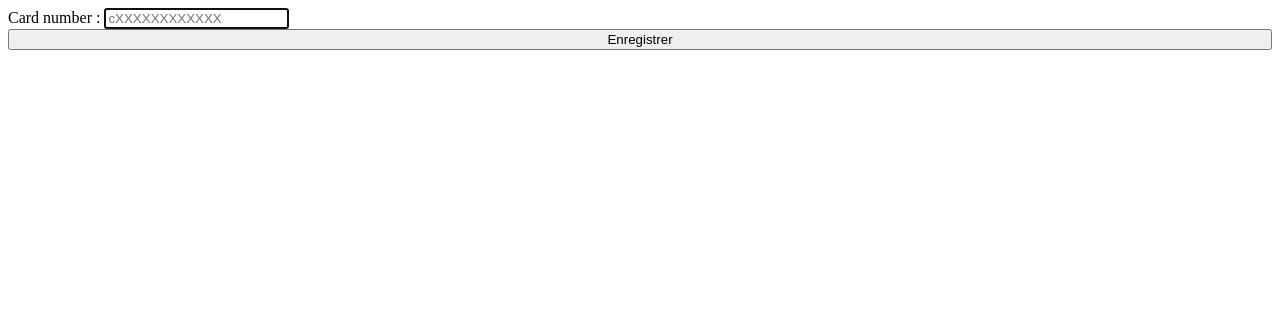
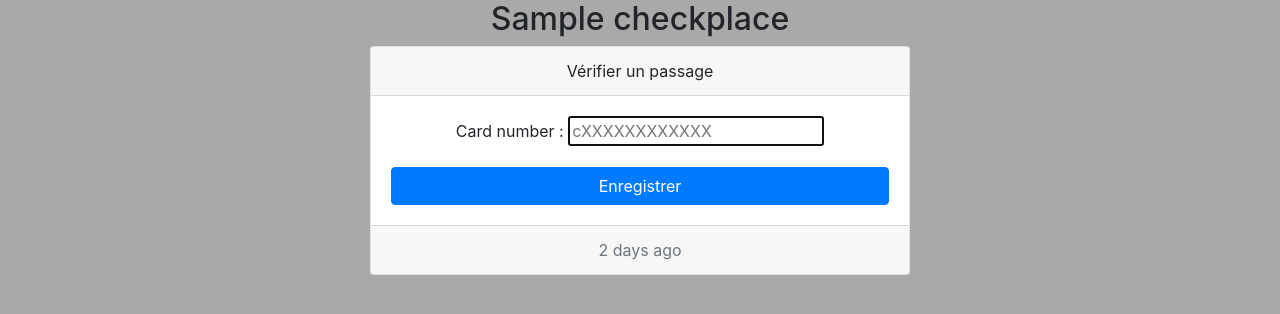
Before and after one commit to BdEINSALyon/va_checker, a Django app: page /add_check/1 in a window 1280 px wide. Shown: the top 314 px of the page. Run offline with Django 3.2, Linux system fonts and the light colour scheme; tables that the repository leaves empty hold one stand-in row (values such as "Sample post"); some libraries are stand-ins or nearby versions.

Commit message:
Add Check

```diff
--- a/checker/adhesion_api.py
+++ b/checker/adhesion_api.py
@@ -44,7 +44,7 @@ class AdhesionAPI():
             logger.warning("Token expiré, on réessaie")
             self.refresh_token(needsRefresh=True) #visiblement y'a pas de refresh token avec une Application "client credentials"
             r = requests.get(url, headers={'Authorization': "Bearer " + self.token['access_token']}, **kwargs)
-        if r.status_code not in [status.HTTP_200_OK, status.HTTP_201_CREATED, status.HTTP_202_ACCEPTED]:
+        if r.status_code not in [status.HTTP_200_OK, status.HTTP_201_CREATED, status.HTTP_202_ACCEPTED, status.HTTP_404_NOT_FOUND]:
             raise APIException("Une erreur est survenue lors de la connexion à un serveur externe")
         return r
         #try:
--- a/checker/models.py
+++ b/checker/models.py
@@ -5,6 +5,7 @@ from django.db import models
 class CheckPlace(models.Model):
     name = models.CharField(verbose_name='Nom', blank=False, max_length=255, null=False)
     is_active = models.BooleanField(verbose_name="Actif ?", default=True)
+    legit_delta = models.IntegerField(verbose_name="Temps min en minutes entre 2 passage", blank=False, null=False)
     def __str__(self):
         return self.name
     @property
--- a/checker/templates/checker/add_check_form.html
+++ b/checker/templates/checker/add_check_form.html
@@ -1,20 +1,49 @@
-<form method="post" action="">
-    {% csrf_token %}
-    {% for error in form.non_field_errors %}
-        <div class="form-group has-errors text-danger small">
-            {{error}}
+{% extends "base.html" %}
+{% block meta %}
+    {% if res.state != "begin" %}
+        <meta http-equiv="refresh" content="20; URL={% url "add_check" place.pk%}" />
+    {% endif %}
+{% endblock %}
+
+{% block content %}
+    <div class="row justify-content-md-center"><h2>{{place.name}}</h2></div>
+
+    {% if res.state != "begin" %}
+        {% if res.state == "cardnotfound" %}
+            <div class="jumbotron" style="background-color: lightcoral">
+            <h1 class="display-7">Carte VA non trouvée</h1>
+            <p class="lead">Carte : {{res.card_number}}</p>
+            </div>
+        {% elif res.state == "seemslegit" %}
+            <div class="jumbotron" style="background-color:forestgreen">
+            <h1 class="display-7">{% if res.gender == "M" %}<i class="fas fa-mars fa-lg"></i>{% elif res.gender == "W" %}<i class="fas fa-venus fa-lg"></i>{% endif %} {{res.first_name}} {{res.last_name}}</h1>
+            <p class="lead">Dernier passage : Il y a {{res.last_seen|timesince}} ({{res.last_seen}})</p>
         </div>
-    {% endfor %}
-    {% for field in form %}
-        <div class="form-group has-errors text-danger small">
-            {{field.errors}}
+        {% elif res.state == "seemsnotlegit" %}
+            <div class="jumbotron" style="background-color:darkorange">
+                <h1 class="display-5">Passé il y a peu !</h1>
+            <h1 class="display-7">{% if res.gender == "M" %}<i class="fas fa-mars fa-lg"></i>{% elif res.gender == "W" %}<i class="fas fa-venus fa-lg"></i>{% endif %} {{res.first_name}} {{res.last_name}}</h1>
+            <p class="lead">Dernier passage : Il y a {{res.last_seen|timesince}} ({{res.last_seen}})</p>
         </div>
-        <div class="form-group">
-        <label for="{{ field.id_for_label }}">{{ field.label_tag }}</label>
-            <small class="form-text text-muted">{{ field.help_text }}</small>
-            {{field}}
-
+        {% endif %}
+    {% endif %}
+    <div class="row justify-content-md-center">
+        <div class="col-6">
+            <div class="card text-center">
+                <div class="card-header">
+                    Vérifier un passage
+                </div>
+                <div class="card-body">
+                    <form method="post" action="">
+                        {% csrf_token %}
+                        {{form.as_p}}
+                        <button class="btn btn-primary" style="width:100%">Enregistrer</button>
+                    </form>
+                </div>
+              <div class="card-footer text-muted">
+                2 days ago
+              </div>
+            </div>
         </div>
-    {% endfor %}
-<button class="btn btn-primary" style="width:100%">Enregistrer</button>
-</form>
+    </div>
+{% endblock %}
--- a/checker/views.py
+++ b/checker/views.py
@@ -1,12 +1,49 @@
 from django.shortcuts import render
 from .forms import AddCheckForm
-from .models import CheckPlace
+from .models import CheckPlace, Check
+from checker.adhesion_api import AdhesionAPI
+from django.utils import timezone
+
 
 # Create your views here.
 def add_check(request, pk):
     form = AddCheckForm(request.POST or None)
     check_place = CheckPlace.objects.get(pk=pk)
     form.fields['card_number'].widget.attrs.update({'autofocus': 'autofocus','required': 'required', 'placeholder': 'cXXXXXXXXXXXX'})
+    res={}
     if form.is_valid():
-        member = form.cleaned_data['member']
-    return render(request, 'checker/add_check_form.html', {'form': form, 'place':check_place})
+        res['state']=True
+        card_number = form.cleaned_data['card_number']
+        res['card_number']=card_number
+        api=AdhesionAPI()
+        card=api.get_infos_card(card_number)
+        if(card is not None):
+            res['first_name'] = card['first_name']
+            res['last_name'] = card['last_name']
+            res['gender'] = card['gender']
+            res['valid_member'] = card['valid_member']
+            try:
+                passage = Check.objects.filter(student_id=card['member']).filter(check_place=check_place).latest('created_at')
+                res['last_seen'] = passage.created_at
+                delta_minutes=(timezone.now() - passage.created_at).seconds // 60
+                if(delta_minutes<check_place.legit_delta):
+                    res['state'] = "seemsnotlegit"
+                else:
+                    res['state'] = "seemslegit"
+            except Check.DoesNotExist:
+                passage=None
+                res['last_seen'] =None
+                res['state'] = "seemslegit"
+            check = Check()
+            check.student_id=card['member']
+            check.card_number=card_number
+            check.check_place=check_place
+            check.save()
+            request.POST=None
+            form = AddCheckForm(None)
+            form.fields['card_number'].widget.attrs.update({'autofocus': 'autofocus', 'required': 'required', 'placeholder': 'cXXXXXXXXXXXX'})
+        else:
+            res['state'] = "cardnotfound"
+    else:
+        res['state']="begin"
+    return render(request, 'checker/add_check_form.html', {'form': form, 'place':check_place, 'res':res})
--- /dev/null
+++ b/templates/base.html
@@ -0,0 +1,27 @@
+<!doctype html>
+<html lang="en">
+  <head>
+    <!-- Required meta tags -->
+    <meta charset="utf-8">
+    <meta name="viewport" content="width=device-width, initial-scale=1, shrink-to-fit=no">
+      {% block meta %}
+
+      {% endblock %}
+    <!-- Bootstrap CSS -->
+    <link rel="stylesheet" href="https://stackpath.bootstrapcdn.com/bootstrap/4.1.3/css/bootstrap.min.css" integrity="sha384-MCw98/SFnGE8fJT3GXwEOngsV7Zt27NXFoaoApmYm81iuXoPkFOJwJ8ERdknLPMO" crossorigin="anonymous">
+<link rel="stylesheet" href="https://use.fontawesome.com/releases/v5.5.0/css/all.css" integrity="sha384-B4dIYHKNBt8Bc12p+WXckhzcICo0wtJAoU8YZTY5qE0Id1GSseTk6S+L3BlXeVIU" crossorigin="anonymous">
+
+
+    <title>VA_Checker - {% block title %}Accueil{% endblock %}</title>
+  </head>
+  <body style="background-color: darkgray">
+    <div class="container">
+       {% block content %}{% endblock %}
+    </div>
+    <!-- Optional JavaScript -->
+    <!-- jQuery first, then Popper.js, then Bootstrap JS -->
+    <script src="https://code.jquery.com/jquery-3.3.1.slim.min.js" integrity="sha384-q8i/X+965DzO0rT7abK41JStQIAqVgRVzpbzo5smXKp4YfRvH+8abtTE1Pi6jizo" crossorigin="anonymous"></script>
+    <script src="https://cdnjs.cloudflare.com/ajax/libs/popper.js/1.14.3/umd/popper.min.js" integrity="sha384-ZMP7rVo3mIykV+2+9J3UJ46jBk0WLaUAdn689aCwoqbBJiSnjAK/l8WvCWPIPm49" crossorigin="anonymous"></script>
+    <script src="https://stackpath.bootstrapcdn.com/bootstrap/4.1.3/js/bootstrap.min.js" integrity="sha384-ChfqqxuZUCnJSK3+MXmPNIyE6ZbWh2IMqE241rYiqJxyMiZ6OW/JmZQ5stwEULTy" crossorigin="anonymous"></script>
+  </body>
+</html>
```
Also changed, not shown: checker/migrations/0002_checkplace_legit_delta.py (added).
